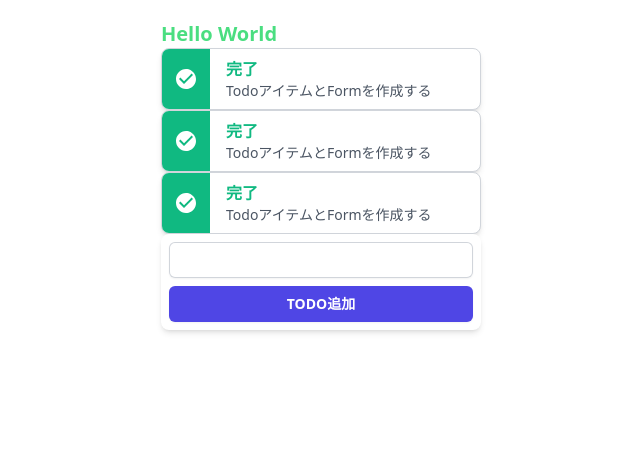
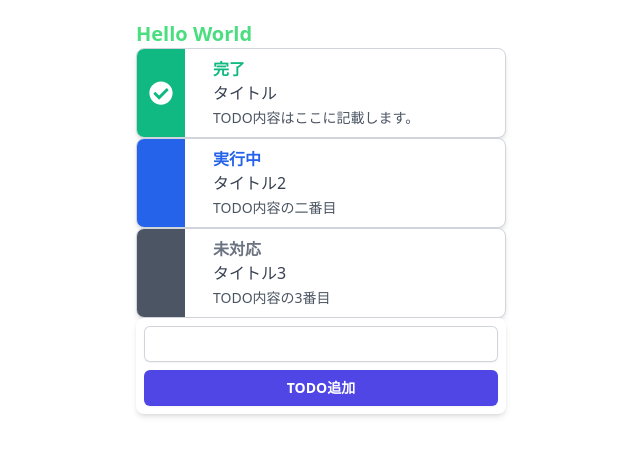
Before and after one commit to naitoyuma7110/trelloTodoApp, a Next.js app: page / in a window 1280 px wide. Shown: the top 456 px of the page, without its empty margins (319-959 px from the left). Built offline with nearby package versions, Linux system fonts and the light colour scheme.

Commit message:
fix status props, add Icon

```diff
--- a/package.json
+++ b/package.json
@@ -13,7 +13,8 @@
   "dependencies": {
     "next": "14.0.2",
     "react": "^18",
-    "react-dom": "^18"
+    "react-dom": "^18",
+    "react-icons": "^4.12.0"
   },
   "devDependencies": {
     "@types/node": "^20",
--- a/src/components/Todo/TodoForm.tsx
+++ b/src/components/Todo/TodoForm.tsx
@@ -1,6 +1,6 @@
 const TodoForm = (): JSX.Element => {
 	return (
-		<div className="w-80 overflow-hidden bg-white rounded-lg shadow-md dark:bg-gray-800">
+		<div className="w-100 overflow-hidden bg-white rounded-lg shadow-md dark:bg-gray-800">
 			<div className="m-2">
 				<input
 					id="password"
--- a/src/components/Todo/TodoItem.tsx
+++ b/src/components/Todo/TodoItem.tsx
@@ -1,23 +1,58 @@
-const TodoItem = () => {
+import { FaCheckCircle } from "react-icons/fa";
+import { FaRegCheckCircle } from "react-icons/fa";
+
+type Status = "Done" | "Progress" | "Incomplete";
+
+export type TodoItemProps = {
+	title: string;
+	content: string;
+	status: Status;
+};
+
+const TodoItem = (props: TodoItemProps): JSX.Element => {
+	// 状態に応じて各クラス名、テクストを取得する
+	let statusClassName = {
+		text: "",
+		textColor: "",
+		bgColor: "",
+	};
+
+	switch (props.status) {
+		case "Done":
+			statusClassName.text = "完了";
+			statusClassName.textColor = "text-emerald-500";
+			statusClassName.bgColor = "bg-emerald-500";
+			break;
+		case "Progress":
+			statusClassName.text = "実行中";
+			statusClassName.textColor = "text-blue-600";
+			statusClassName.bgColor = "bg-blue-600";
+			break;
+		case "Incomplete":
+			statusClassName.text = "未対応";
+			statusClassName.textColor = "text-gray-500";
+			statusClassName.bgColor = "bg-gray-600";
+			break;
+	}
+
 	return (
 		<div className="flex w-full border border-gray-300 max-w-sm overflow-hidden bg-white rounded-lg shadow-md dark:bg-gray-800">
-			<div className="flex items-center justify-center w-12 bg-emerald-500">
-				<svg
-					className="w-6 h-6 text-white fill-current"
-					viewBox="0 0 40 40"
-					xmlns="http://www.w3.org/2000/svg">
-					<path d="M20 3.33331C10.8 3.33331 3.33337 10.8 3.33337 20C3.33337 29.2 10.8 36.6666 20 36.6666C29.2 36.6666 36.6667 29.2 36.6667 20C36.6667 10.8 29.2 3.33331 20 3.33331ZM16.6667 28.3333L8.33337 20L10.6834 17.65L16.6667 23.6166L29.3167 10.9666L31.6667 13.3333L16.6667 28.3333Z" />
-				</svg>
+			<div
+				className={`flex items-center justify-center w-12 ${statusClassName.bgColor}`}>
+				{props.status === "Done" && (
+					<FaCheckCircle className="w-6 h-6 text-white fill-current" />
+				)}
 			</div>
 
-			<div className="px-4 py-2 -mx-3">
+			<div className="px-4 py-2 w-80">
 				<div className="mx-3">
-					<span className="font-semibold text-emerald-500 dark:text-emerald-400">
-						完了
+					<span className={`font-semibold ${statusClassName.textColor}`}>
+						{statusClassName.text}
 					</span>
-					<p className="text-sm text-gray-600 dark:text-gray-200">
-						TodoアイテムとFormを作成する
-					</p>
+					<p className="me-1 mb-0 text-gray-700">{props.title}</p>
+					<span className="text-sm  text-gray-600 dark:text-gray-200 me-1">
+						{props.content}
+					</span>
 				</div>
 			</div>
 		</div>
--- /dev/null
+++ b/src/components/Todo/TodoItemList.tsx
@@ -0,0 +1,13 @@
+import TodoItem, { TodoItemProps } from "./todoItem";
+
+type TodoItemListProps = {
+	data: Array<TodoItemProps>;
+};
+
+const TodoItemList = (props: TodoItemListProps) => {
+	return props.data.map((todoItem: TodoItemProps, i) => {
+		return <TodoItem key={i} {...todoItem} />;
+	});
+};
+
+export default TodoItemList;
--- a/src/pages/index.tsx
+++ b/src/pages/index.tsx
@@ -1,5 +1,28 @@
-import TodoItem from "../components/Todo/TodoItem";
-import TodoForm from "@/components/Todo/TodoForm";
+import TodoForm from "@/components/Todo/todoForm";
+import TodoItemList from "@/components/Todo/TodoItemList";
+
+// const todoItem = {
+// 	title: "タイトル",
+// 	content: "TODO内容はここに記載します。",
+// };
+
+const todoItemList = [
+	{
+		title: "タイトル",
+		content: "TODO内容はここに記載します。",
+		status: "Done",
+	},
+	{
+		title: "タイトル2",
+		content: "TODO内容の二番目",
+		status: "Progress",
+	},
+	{
+		title: "タイトル3",
+		content: "TODO内容の3番目",
+		status: "Incomplete",
+	},
+];
 
 export default function Home() {
 	return (
@@ -7,9 +30,7 @@ export default function Home() {
 			<div className="w-100 flex justify-center">
 				<div className="my-5">
 					<h1 className="text-xl font-bold text-green-400">Hello World</h1>
-					<TodoItem />
-					<TodoItem />
-					<TodoItem />
+					<TodoItemList data={todoItemList} />
 					<TodoForm />
 				</div>
 			</div>
```
Also changed, not shown: 1 other file (tests, documents, lock files or other folders).
